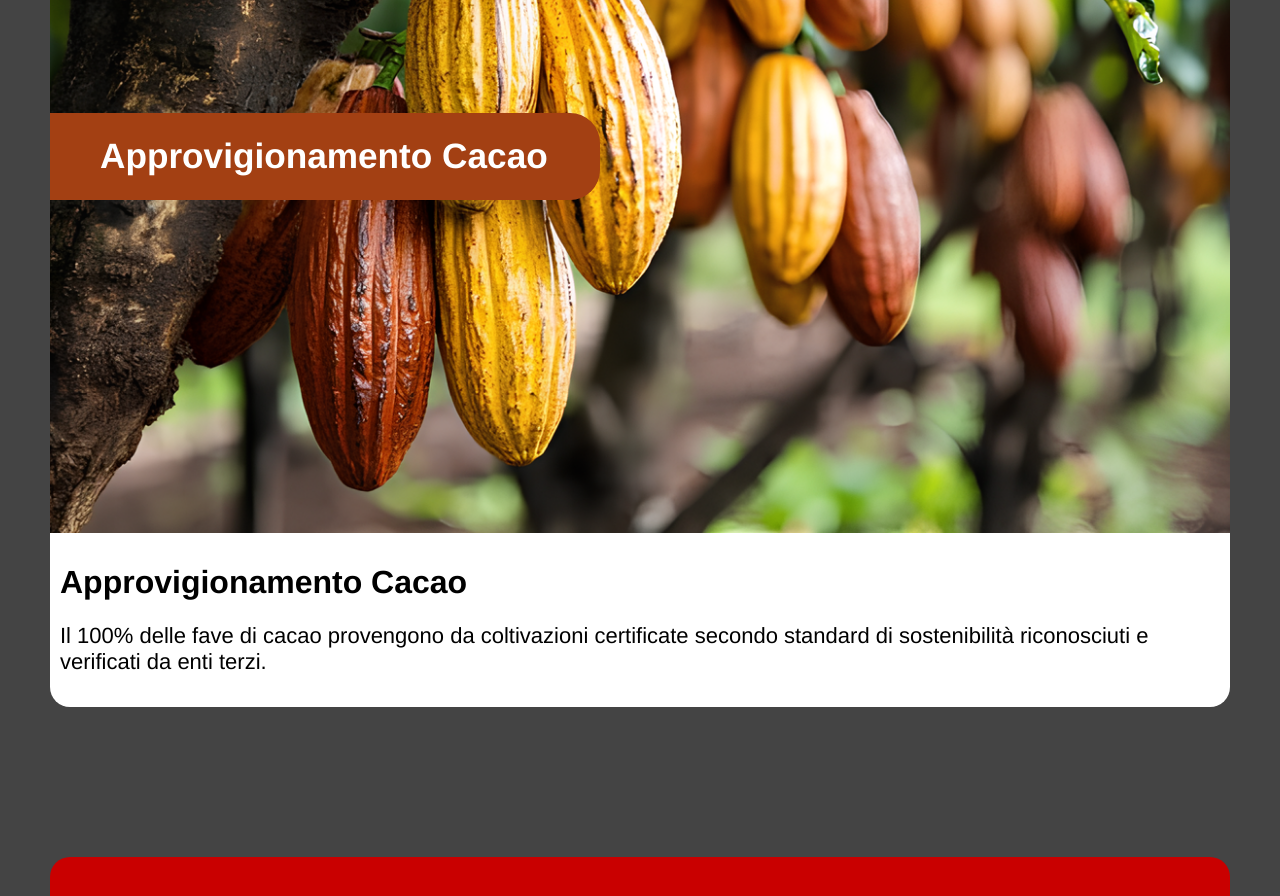
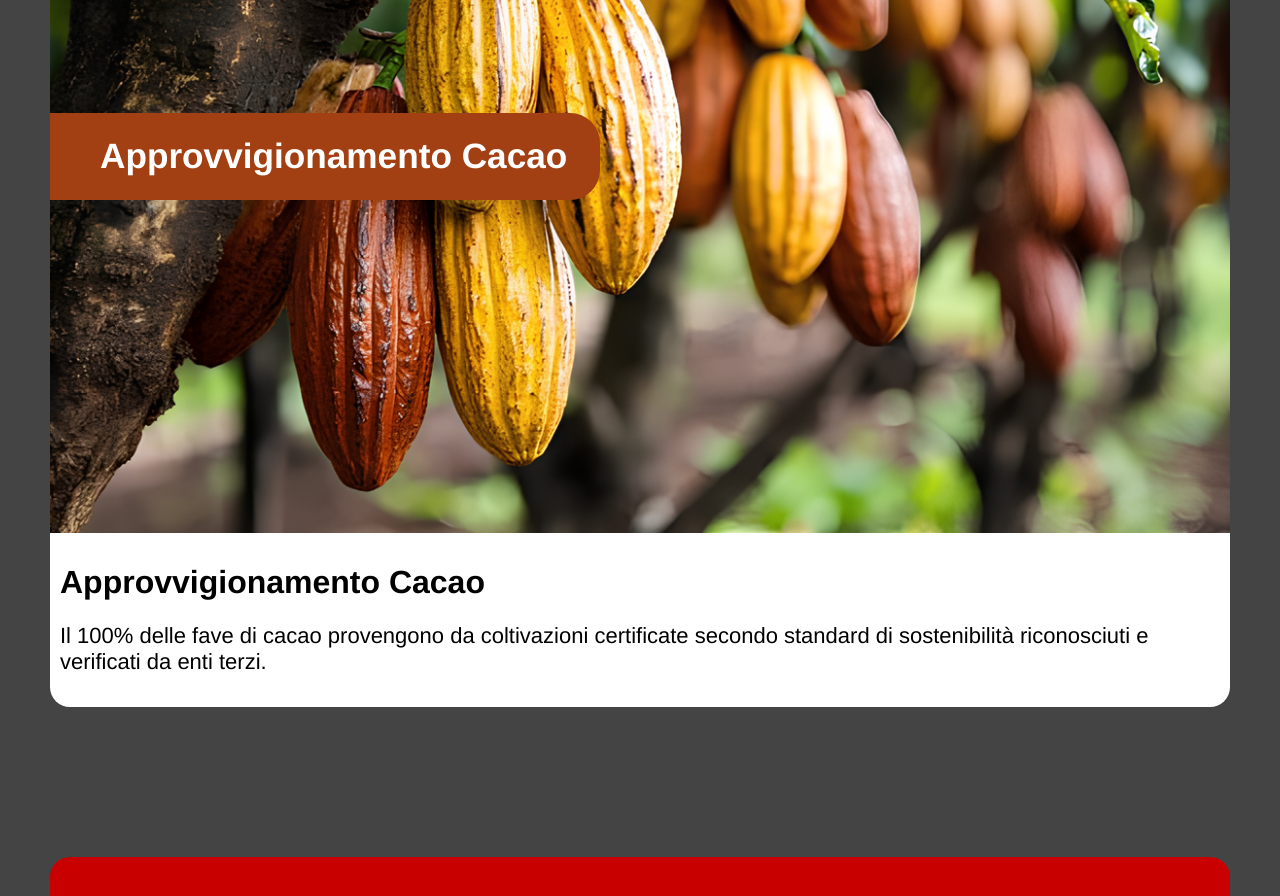
Before and after one commit to RobertoTriboto/pagina-download-report-sostenibilita, a plain HTML site: page index.html in a window 1280 px wide. Shown: the part 3240-4136 px from the top of the page. Drawn offline with Linux system fonts and the light colour scheme.

Commit message:
Update index.html

```diff
--- a/index.html
+++ b/index.html
@@ -75,13 +75,13 @@
             <!--Sezione Cacao-->
             <div class="section4">
                 <div class="text4">
-                    <h1>Approvigionamento Cacao</h1>
+                    <h1>Approvvigionamento Cacao</h1>
                 </div>
             </div>
 
             <!--Contenuto Cacao-->
             <div class="content4">
-                <h1>Approvigionamento Cacao</h1>
+                <h1>Approvvigionamento Cacao</h1>
                 <p class="description">Il 100% delle fave di cacao provengono da coltivazioni certificate secondo standard di sostenibilità riconosciuti e verificati da enti terzi. </p>
                 <img src="Immagini/pianta.png" alt="LogoPianta" class="logo-pianta">
             </div>
```
